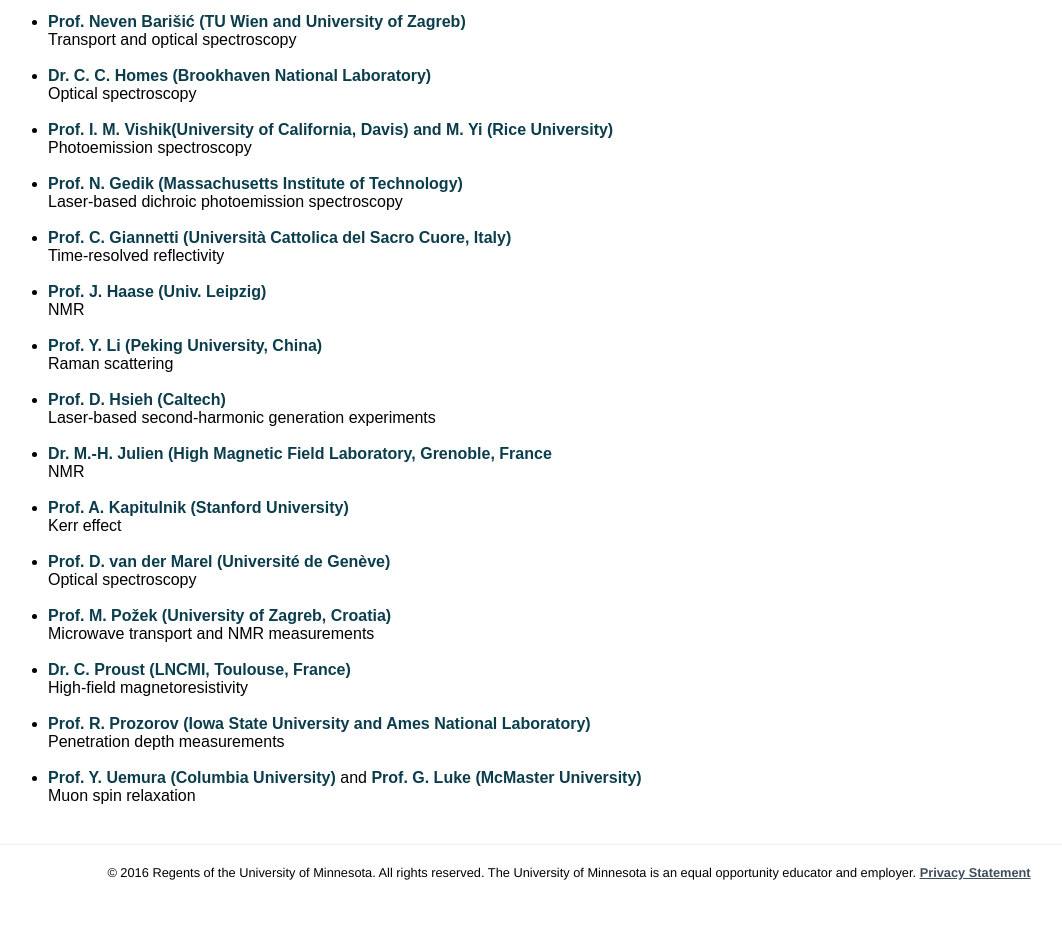
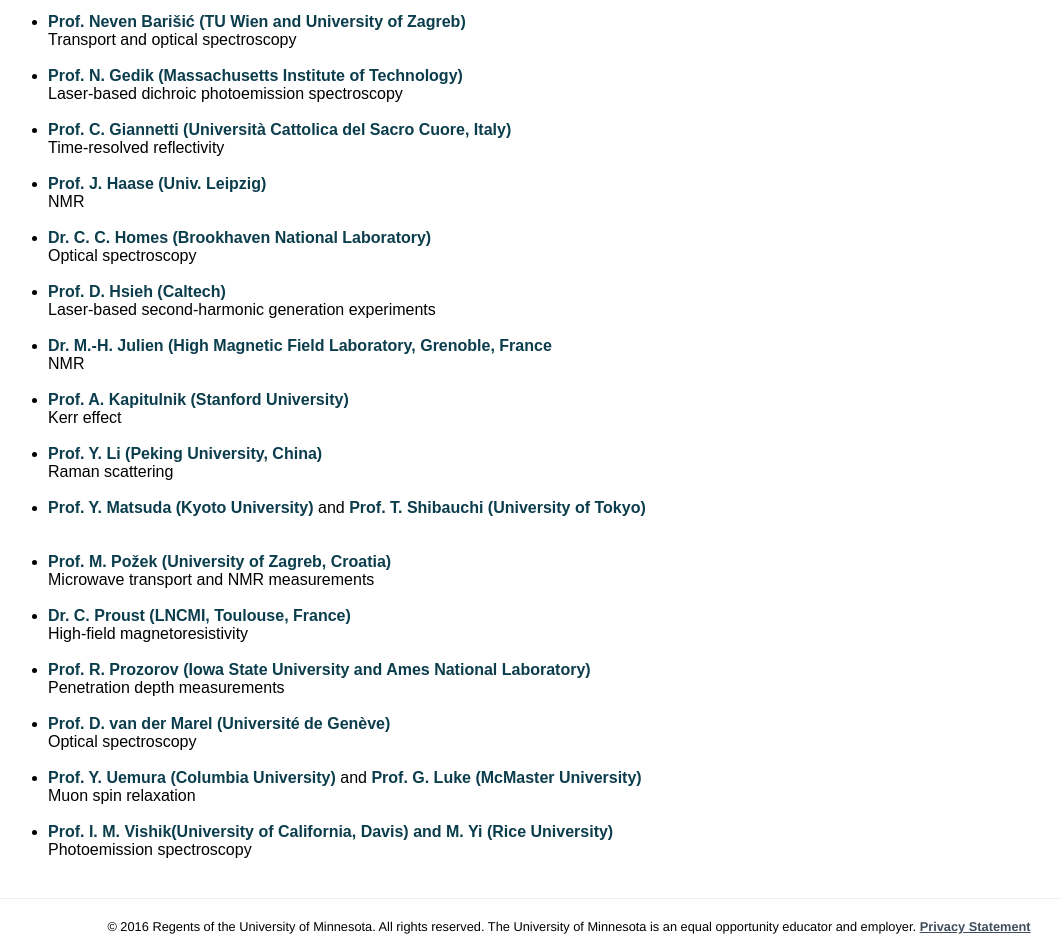
Before and after one commit to Z2h-A6n/greven-web, a plain HTML site: page collaborations.html in a window 1280 px wide. Shown: the part 320-1265 px from the top of the page, without its empty margins (71-1133 px from the left). Before the commit the page ends 1211 px from the top, so only its background shows below. Drawn offline with Linux system fonts and the light colour scheme; a script that the page names is missing; files whose address does not match are found by name.

Commit message:
Sorted collaborators alphabetically.

```diff
--- a/collaborations.html
+++ b/collaborations.html
@@ -92,18 +92,6 @@
 						</br></br>
 					</li>
 					<li>
-						<a href="https://www.bnl.gov/cmpmsd/">Dr. C. C. Homes (Brookhaven National Laboratory)</a>
-						</br>
-						Optical spectroscopy
-						</br></br>
-					</li>
-					<li>
-						<a href="https://vishiklab.faculty.ucdavis.edu/">Prof. I. M. Vishik(University of California, Davis) and M. Yi (Rice University)</a>
-						</br>
-						Photoemission spectroscopy
-						</br></br>
-					</li>
-					<li>
 						<a href="http://web.mit.edu/gediklab/">Prof. N. Gedik (Massachusetts Institute of Technology)</a>
 						</br>
 						Laser-based dichroic photoemission spectroscopy
@@ -122,9 +110,9 @@
 						</br></br>
 					</li>
 					<li>
-						<a href="http://icqm.pku.cn/contents/254/580.html">Prof. Y. Li (Peking University, China)</a>
+						<a href="https://www.bnl.gov/cmpmsd/">Dr. C. C. Homes (Brookhaven National Laboratory)</a>
 						</br>
-						Raman scattering
+						Optical spectroscopy
 						</br></br>
 					</li>
 					<li>
@@ -146,9 +134,15 @@
 						</br></br>
 					</li>
 					<li>
-						<a href="http://dqmp.unige.ch/vandermarel">Prof. D. van der Marel (Université de Genève)</a>
+						<a href="http://icqm.pku.cn/contents/254/580.html">Prof. Y. Li (Peking University, China)</a>
 						</br>
-						Optical spectroscopy
+						Raman scattering
+						</br></br>
+					</li>
+					<li>
+						<a href="http://topo-mat-sci.jp/en/members/profile_a01_matsuda/">Prof. Y. Matsuda (Kyoto University)</a> and <a href="http://qpm.k.u-tokyo.ac.jp/shibauchi/index_e.html">Prof. T. Shibauchi (University of Tokyo)</a>
+						</br>
+						<!--TODO-->
 						</br></br>
 					</li>
 					<li>
@@ -170,11 +164,23 @@
 						</br></br>
 					</li>
 					<li>
+						<a href="http://dqmp.unige.ch/vandermarel">Prof. D. van der Marel (Université de Genève)</a>
+						</br>
+						Optical spectroscopy
+						</br></br>
+					</li>
+					<li>
 						<a href="http://physics.columbia.edu/people/profile/437">Prof. Y. Uemura (Columbia University)</a>
 						and
 						<a href="http://www.physics.mcmaster.ca/~luke/">Prof. G. Luke (McMaster University)</a>
 						</br>
 						Muon spin relaxation
+						</br></br>
+					</li>
+					<li>
+						<a href="https://vishiklab.faculty.ucdavis.edu/">Prof. I. M. Vishik(University of California, Davis) and M. Yi (Rice University)</a>
+						</br>
+						Photoemission spectroscopy
 						</br></br>
 					</li>
 				</ul>
```
